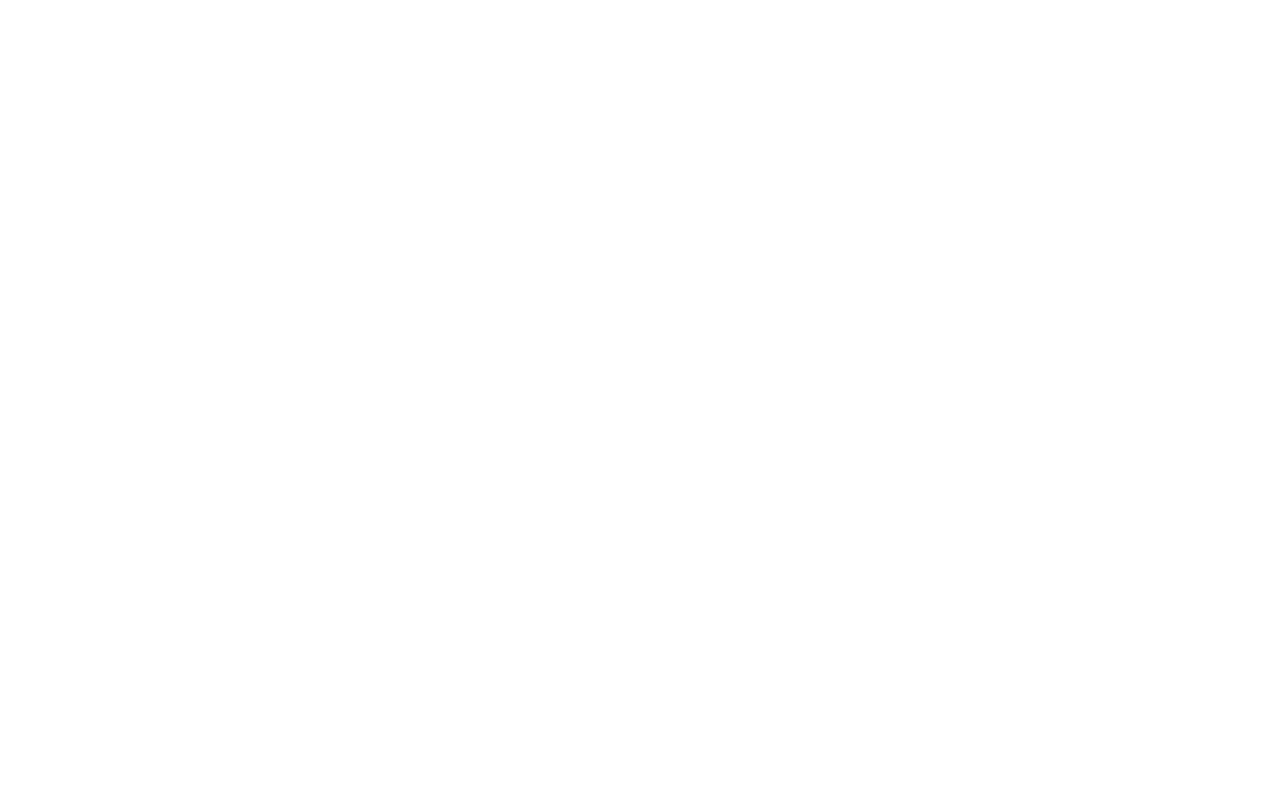
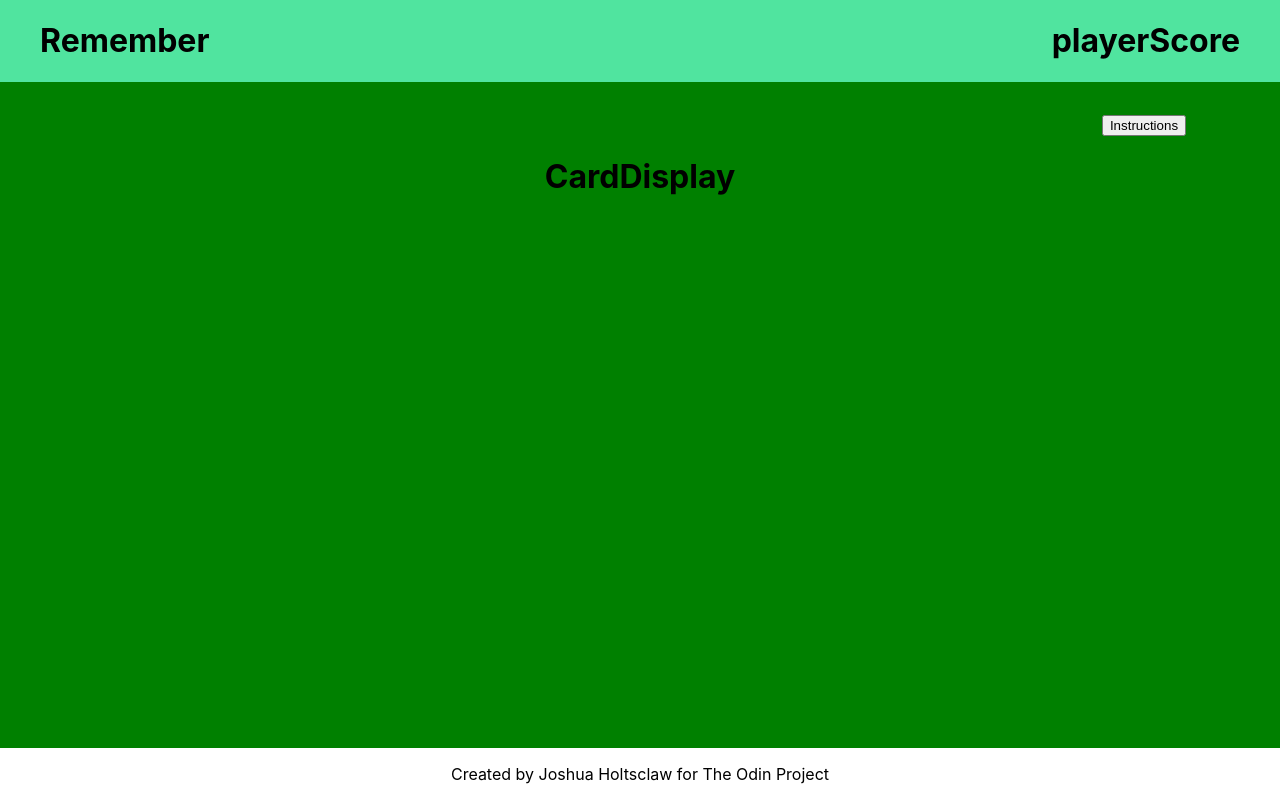
Before and after one commit to Marshnme/memory-card-app, a React (Create React App) app: page / in a window 1280 px wide. Built offline with nearby package versions, Linux system fonts and the light colour scheme.

Commit message:
basic components created, basic layout position in place

```diff
--- a/src/App.css
+++ b/src/App.css
@@ -1,38 +1,41 @@
 .App {
+  height:100vh;
   text-align: center;
+  display: flex;
+  flex-flow: column nowrap;
+  justify-content: space-between;
 }
 
-.App-logo {
-  height: 40vmin;
-  pointer-events: none;
+.header{
+  display:flex;
+  flex-flow: row nowrap;
+  justify-content: space-between;
+  padding:0 2.5rem;
+
+
+  background-color: rgb(80, 228, 159);
 }
 
-@media (prefers-reduced-motion: no-preference) {
-  .App-logo {
-    animation: App-logo-spin infinite 20s linear;
-  }
+.main{
+  height:100%;
+  display:flex;
+  flex-flow: column nowrap;
+  padding-top:2rem;
+
+  background-color:green;
 }
 
-.App-header {
-  background-color: #282c34;
-  min-height: 100vh;
-  display: flex;
-  flex-direction: column;
-  align-items: center;
-  justify-content: center;
-  font-size: calc(10px + 2vmin);
-  color: white;
+.instruction-container{
+  align-self: flex-end;
+  margin:0 2.5rem 0 0;
+  width:12rem;
 }
 
-.App-link {
-  color: #61dafb;
+.instructions-button-toggle{
+  /* margin: 0 2.5rem 0 0; */
 }
 
-@keyframes App-logo-spin {
-  from {
-    transform: rotate(0deg);
-  }
-  to {
-    transform: rotate(360deg);
-  }
+.footer{
+  display:flex;
+  flex-flow: column nowrap;
 }
--- a/src/App.js
+++ b/src/App.js
@@ -1,7 +1,43 @@
+import { useState, useEffect } from 'react';
+import PlayerScore from './components/PlayerScore';
+import Instructions from './components/Instructions';
+import CardDisplay from './components/CardDisplay';
 import './App.css';
 
 function App() {
-	return <div className="App"></div>;
+	const [instructionsToggle, setInstructionsToggle] = useState(false);
+
+	function toggleInstructions() {
+		instructionsToggle
+			? setInstructionsToggle(false)
+			: setInstructionsToggle(true);
+	}
+
+	return (
+		<div className="App">
+			<header className="header">
+				<h1>Remember</h1>
+				<PlayerScore></PlayerScore>
+			</header>
+			<main className="main">
+				<div className="instruction-container">
+					<button
+						className="instructions-button-toggle"
+						onClick={toggleInstructions}
+					>
+						Instructions
+					</button>
+					{/* set instructions to position absolute */}
+					{instructionsToggle ? <Instructions></Instructions> : null}
+				</div>
+
+				<CardDisplay></CardDisplay>
+			</main>
+			<footer className="footer">
+				<p>Created by Joshua Holtsclaw for The Odin Project</p>
+			</footer>
+		</div>
+	);
 }
 
 export default App;
--- /dev/null
+++ b/src/components/CardDisplay.jsx
@@ -0,0 +1,8 @@
+
+
+
+const CardDisplay = () => {
+    return <h1>CardDisplay</h1>
+}
+
+export default CardDisplay
--- /dev/null
+++ b/src/components/Instructions.jsx
@@ -0,0 +1,8 @@
+
+
+
+const Instructions = () => {
+    return <h1>Instructions</h1>
+}
+
+export default Instructions
--- /dev/null
+++ b/src/components/PlayerScore.jsx
@@ -0,0 +1,8 @@
+
+
+
+const PlayerScore = () => {
+    return <h1>playerScore</h1>
+}
+
+export default PlayerScore
```
Also changed, not shown: src/components/stylesheets/Instructions.css (added), src/components/stylesheets/PlayerScore.css (added).
